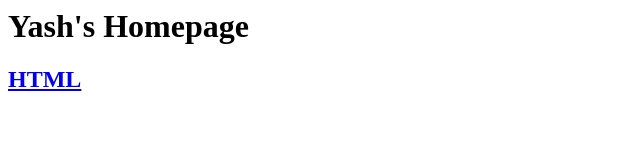
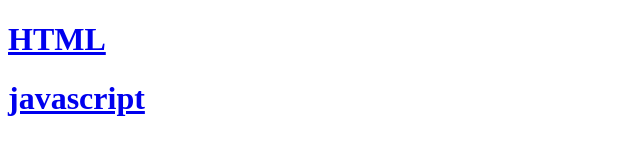
Before and after one commit to yash-162/Front-end, a plain HTML site: page index.html in a window 1280 px wide. Shown: the whole page, without its empty margins (0-640 px from the left). Drawn offline with Linux system fonts and the light colour scheme.

Commit message:
update link

```diff
--- a/index.html
+++ b/index.html
@@ -1,3 +1,13 @@
-<h1>Yash's Homepage</h1>
-
-<h2> <a href="html/index.html">HTML</a></h2>
+<!DOCTYPE html>
+<html lang="en">
+<head>
+    <meta charset="UTF-8">
+    <meta http-equiv="X-UA-Compatible" content="IE=edge">
+    <meta name="viewport" content="width=device-width, initial-scale=1.0">
+    <title>Project</title>
+</head>
+<body>
+    <h1><a href="html">HTML</a></h1>
+    <h1><a href="javascript">javascript</a></h1>
+</body>
+</html>
```
